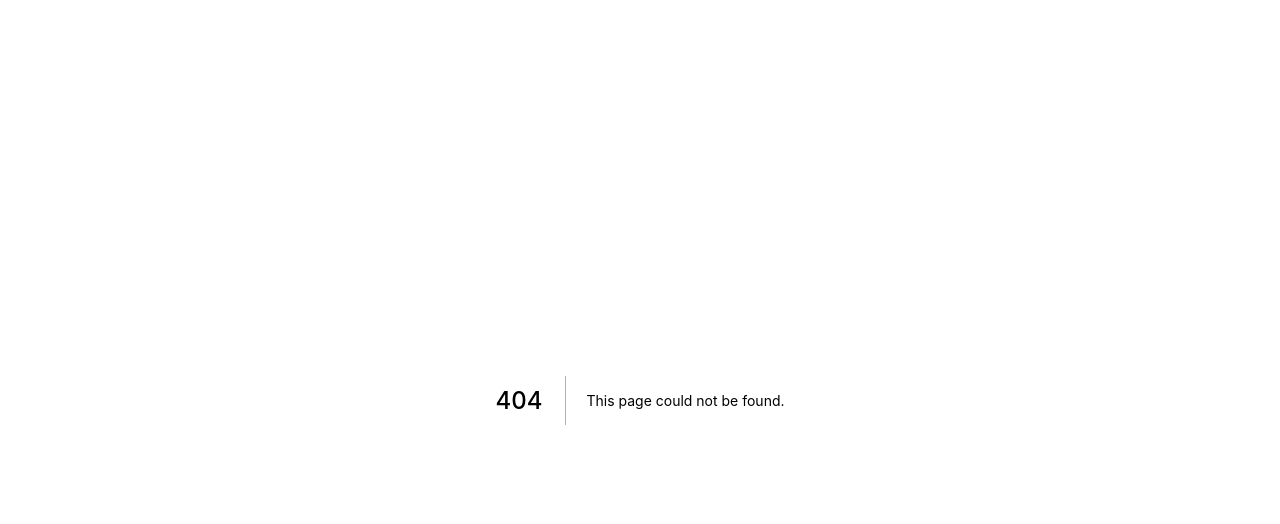
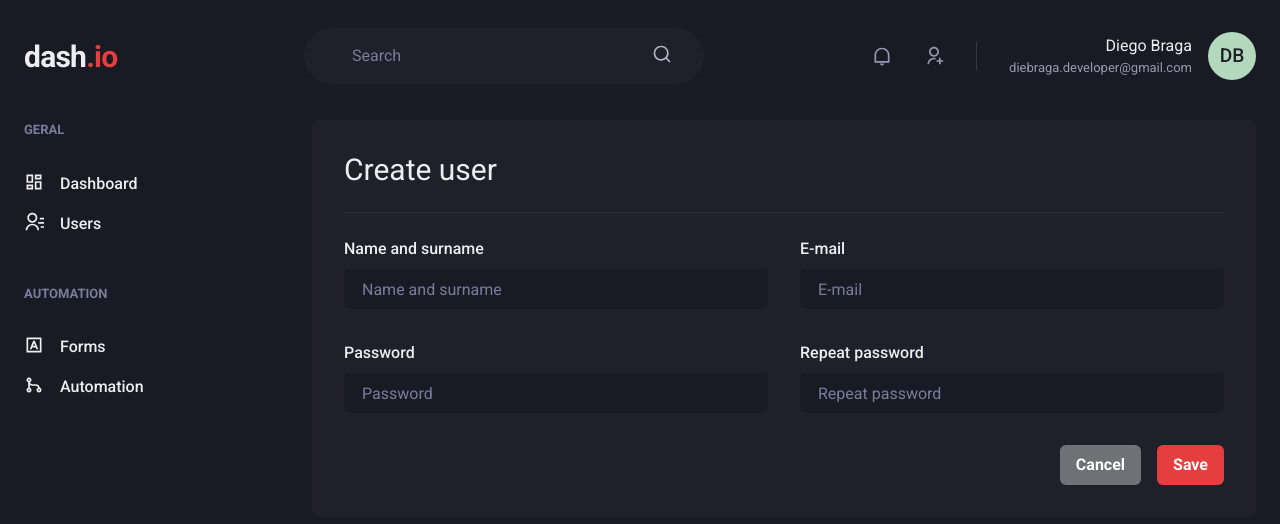
Before and after one commit to diebraga/dash.io, a Next.js app: page /users/create in a window 1280 px wide. Before the commit this address had no page. Shown: the top 524 px of the page. Built offline with nearby package versions, Linux system fonts and the light colour scheme.

Commit message:
create user form

```diff
--- /dev/null
+++ b/pages/users/create.tsx
@@ -0,0 +1,51 @@
+import { Flex, Box, Heading, Divider, VStack, SimpleGrid, HStack, Button } from '@chakra-ui/react'
+import { Header } from "../../components/Header";
+import Head from 'next/head'
+import { Sidebar } from "../../components/Sidebar";
+import { Input } from "../../components/Form/Input";
+
+export default function CreateUser() {
+  return (
+    <Box>
+      <Head>
+        <title>Users | Dash.io</title>
+        <meta name="description" content="Users page dash.io" />
+        <link rel="icon" href="/favicon.ico" />
+      </Head>
+
+      <Header />
+
+      <Flex w='100%' my='6' maxW={1480} mx='auto' px='6'>
+        <Sidebar />
+
+        <Box flex='1' borderRadius={8} bg='gray.800' p='8'>
+          <Heading fontWeight='normal' size='lg'>Create user</Heading>
+
+          <Divider my='6' borderColor='gray.700'/>
+          <VStack spacing='8'>
+            <SimpleGrid minChildWidth='240px' spacing='8' w='100%'>
+              <Input name='name' label='Name and surname' />
+              <Input name='email' label='E-mail' type='email' />
+            </SimpleGrid>
+
+            <SimpleGrid minChildWidth='240px' spacing='8' w='100%'>
+              <Input name='password' label='Password' type='password'/>
+              <Input name='re_password' label='Repeat password' type='password' />
+            </SimpleGrid>
+          </VStack>
+
+          <Flex mt='8' justify='flex-end'>
+            <HStack spacing='4'>
+              <Button colorScheme='whiteAlpha'>
+                Cancel
+              </Button>
+              <Button colorScheme='red'>
+                Save
+              </Button>
+            </HStack>
+          </Flex>
+        </Box>
+      </Flex>
+    </Box>
+  )
+}
--- a/pages/users/index.tsx
+++ b/pages/users/index.tsx
@@ -21,7 +21,7 @@
 
         <Box flex='1' borderRadius={8} bg='gray.800' p='8'>
           <Flex mb='8' justify='space-between' align='center'>
-            <Heading as='h2' size='lg' fontSize='lg'><Icon as={RiContactsLine} fontSize='20' mr='4'/>
+            <Heading as='h2' size='lg' >
               Users
             </Heading>
             <Button as='a' cursor='pointer' size='sm' fontSize='sm' colorScheme='red' leftIcon={<Icon as={RiAddLine} />}>
```
Also changed, not shown: pages/index.tsx (+12 -1 lines).
